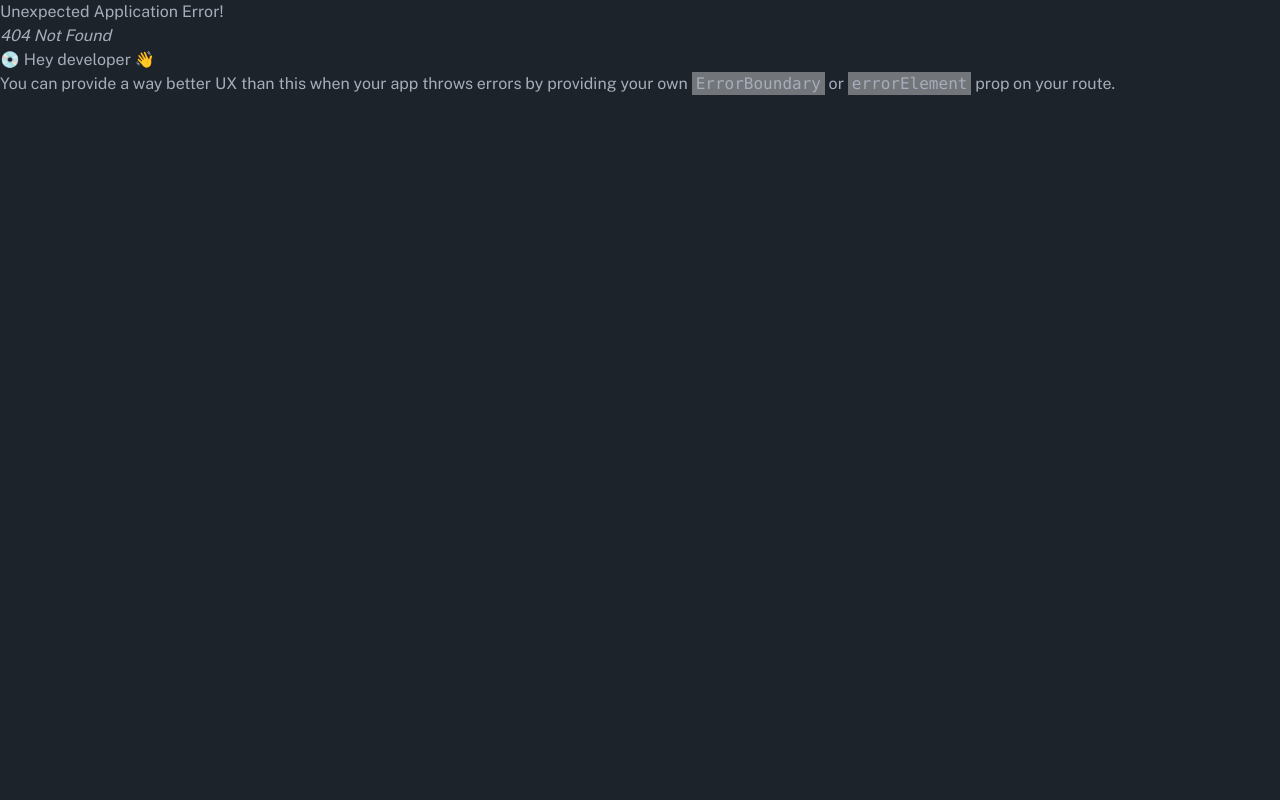
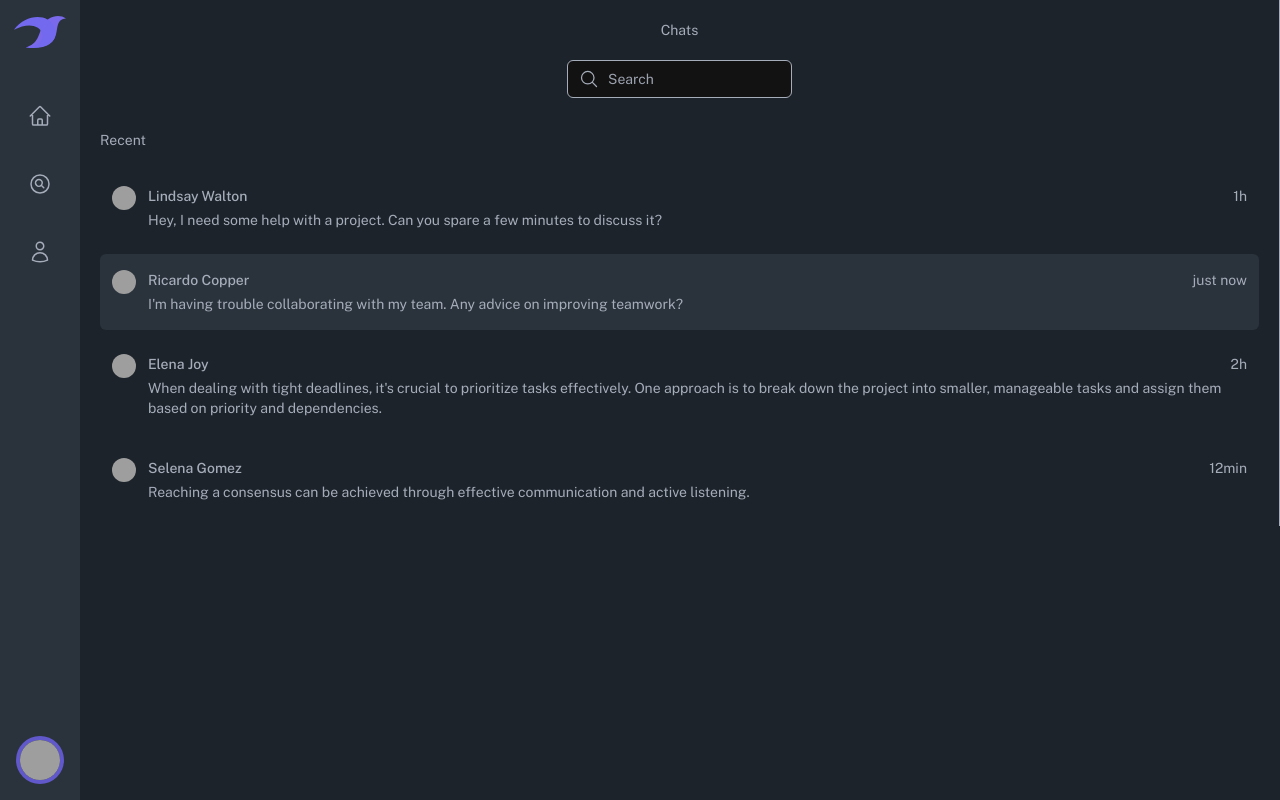
Before and after one commit to Mohsin-mw/Chatvia, a React (Vite) app: page /users in a window 1280 px wide. Before the commit this address had no page. Built offline with nearby package versions, Linux system fonts and the light colour scheme; grey boxes are pictures that could not be loaded.

Commit message:
Users Page Added

```diff
--- a/src/pages/Home.tsx
+++ b/src/pages/Home.tsx
@@ -9,6 +9,7 @@ import {
   HomeIcon,
   InboxIcon,
   UserIcon,
+  MagnifyingGlassCircleIcon,
 } from "@heroicons/react/24/outline";
 import logo from "../assets/logo.svg";
 import Sidebar from "../components/Sidebar";
@@ -25,9 +26,7 @@ const user = {
 };
 const navigation = [
   { name: "Home", href: "/", icon: HomeIcon },
-  { name: "Trending", href: "#", icon: FireIcon },
-  { name: "Bookmarks", href: "#", icon: BookmarkSquareIcon },
-  { name: "Messages", href: "#", icon: InboxIcon },
+  { name: "Users", href: "/users", icon: MagnifyingGlassCircleIcon },
   { name: "Profile", href: "/profile", icon: UserIcon },
 ];
 
--- /dev/null
+++ b/src/pages/Users.tsx
@@ -0,0 +1,22 @@
+import Avatar from "../components/Avatars";
+import Feeds from "../components/Feeds";
+import Searchbar from "../components/Searchbar";
+import SideChatFeed from "../components/SideChatFeed";
+
+export default function Users() {
+  return (
+    <div className="w-full">
+      <div className="relative flex h-full w-full flex-col overflow-y-auto border-r border-gray-200 bg-white">
+        <div className="flex flex-col justify-center items-center space-y-5 pt-5 px-5">
+          <div className="text-sm">Chats</div>
+          <Searchbar />
+
+          <div className="flex flex-col items-start justify-start">
+            <div className="my-3 text-sm">Recent</div>
+            <Feeds />
+          </div>
+        </div>
+      </div>
+    </div>
+  );
+}
--- a/src/routes/routes.tsx
+++ b/src/routes/routes.tsx
@@ -7,6 +7,7 @@ import Unauthorize from "../components/Unauthorize";
 import Profile from "../pages/Profile";
 import Dashboard from "../pages/Dashboard";
 import ViewProfile from "../pages/ViewProfile";
+import Users from "../pages/Users";
 
 const routes = createBrowserRouter([
   {
@@ -45,6 +46,10 @@ const routes = createBrowserRouter([
         path: "/profile",
         element: <Profile />,
       },
+      {
+        path: "/users",
+        element: <Users />,
+      },
     ],
   },
   {
```
Also changed, not shown: src/pages/ViewProfile.tsx (+1 -6 lines).
